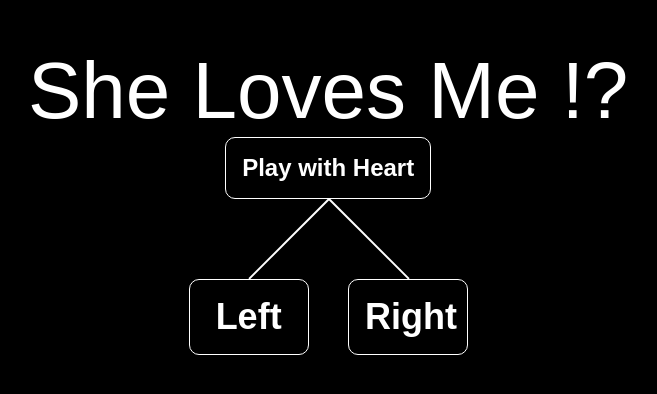
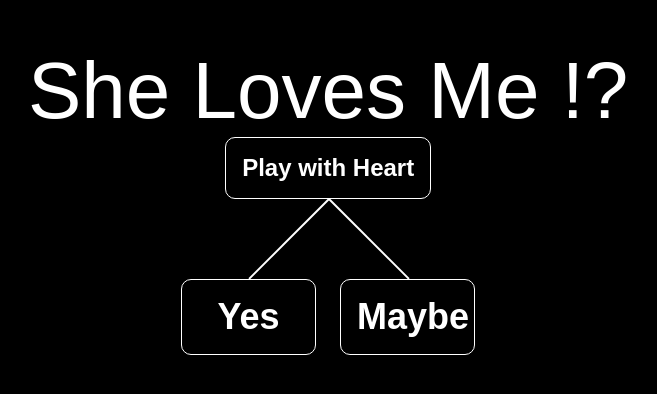
Before and after one commit to Amnish04/LoveExpresser, an Angular app: page / in a window 1280 px wide. Shown: the part 286-680 px from the top of the page, without its empty margins (312-969 px from the left). Built offline with nearby package versions, Linux system fonts and the light colour scheme; a web font is replaced by a local one.

Commit message:
Add meaningful texts and emerge animation to btns

```diff
--- a/src/app.component.html
+++ b/src/app.component.html
@@ -45,7 +45,7 @@
             class="left-hanging-option button-fancy"
             (click)="onLeftButtonClick($event)"
           >
-            Left
+            Yes
           </div>
         </div>
 
@@ -55,7 +55,7 @@
             class="right-hanging-option button-fancy"
             (click)="onRightButtonClick($event)"
           >
-            Right
+            Maybe
           </div>
         </div>
       </button>
--- a/src/global_styles.css
+++ b/src/global_styles.css
@@ -9,7 +9,7 @@
   --hanging-tilt-duration: 250ms;
   --hanging-option-container-length: 150px;
   --hanging-string-length: 112.5px;
-  --hanging-button-width: 120px;
+  --hanging-button-width: 135px;
 
   --string-scale-duration: 300ms;
   --string-tilt-duration: 200ms;
@@ -219,11 +219,16 @@ main {
 .left-hanging-option {
   position: absolute;
   width: var(--hanging-button-width);
+  scale: 0;
   left: calc(
     -1 * ((var(--hanging-string-length) * sin(45deg)) +
           (var(--hanging-button-width) / 2))
   ); /* -ve (stringLength.sin(45deg)) + (buttonWidth / 2) */
   top: calc(var(--hanging-string-length) * sin(45deg));
+
+  animation: emerge 300ms ease-in-out
+    calc(var(--string-scale-duration) + var(--string-tilt-duration) + 50ms)
+    forwards;
 }
 
 .right-hanging-option {
@@ -238,7 +243,8 @@ main {
   top: calc(var(--hanging-string-length) * sin(45deg));
 
   animation: emerge 300ms ease-in-out
-    calc(var(--string-scale-duration) + var(--string-tilt-duration)) forwards;
+    calc(var(--string-scale-duration) + var(--string-tilt-duration) + 50ms)
+    forwards;
 }
 
 @keyframes scaleFromTop {
```
